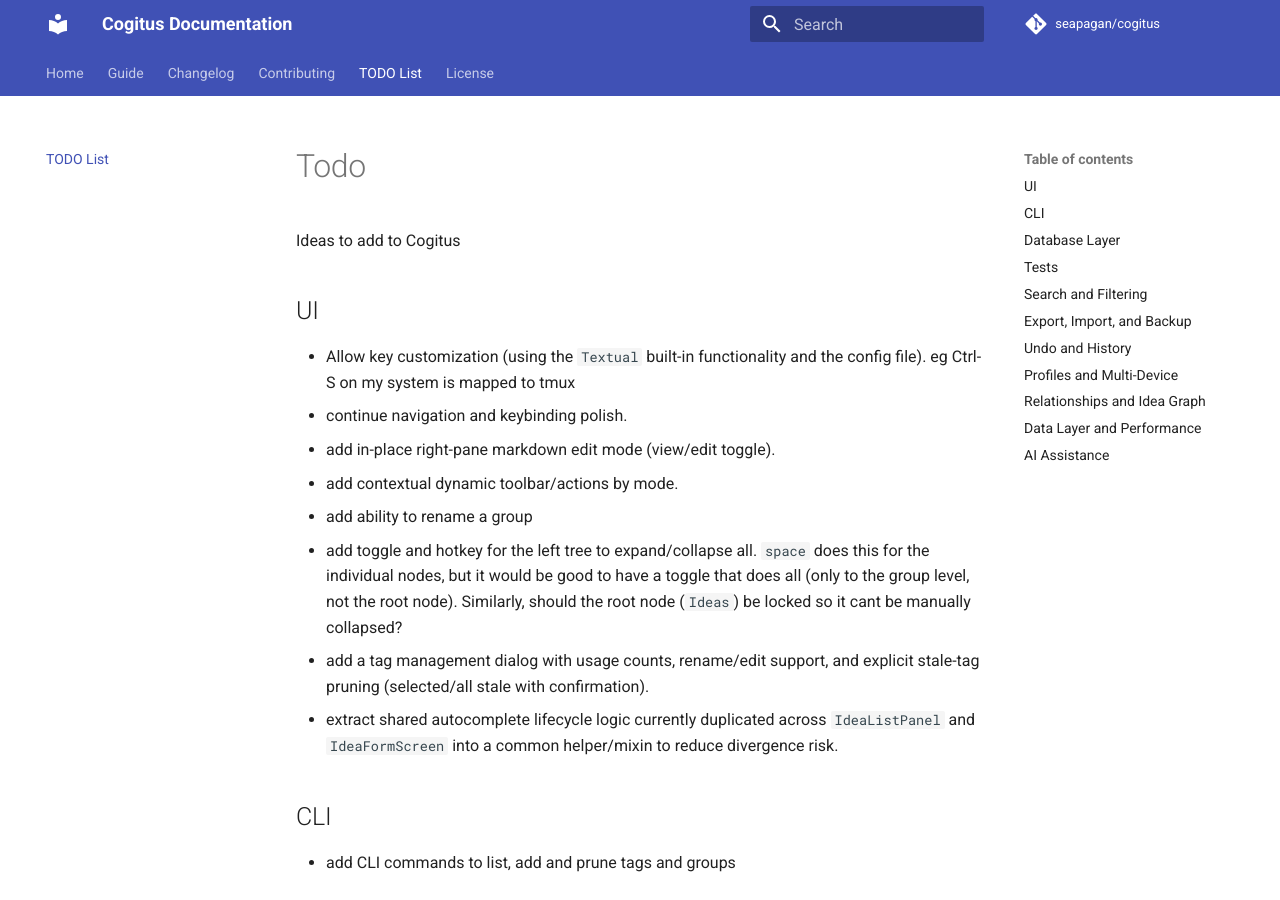
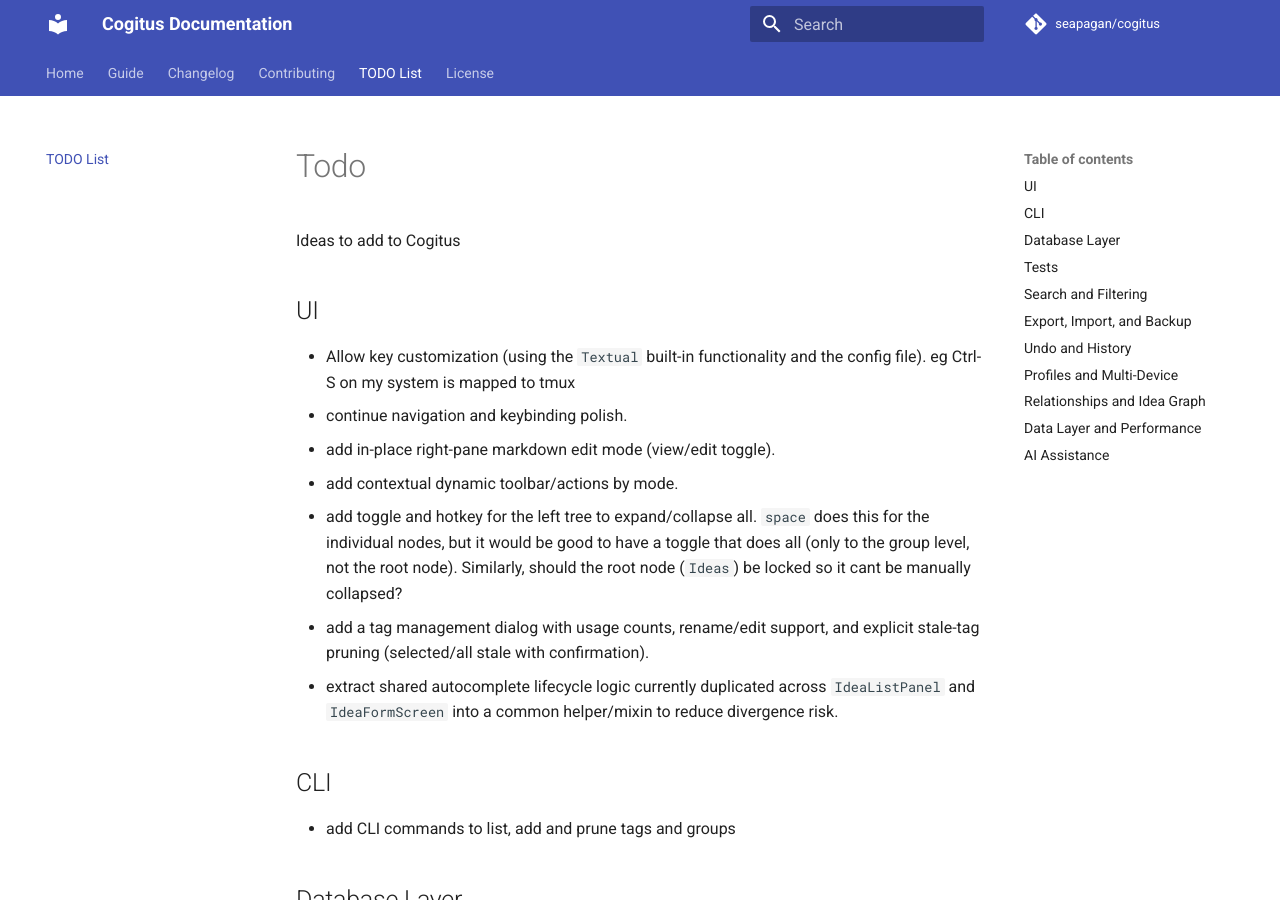
Before and after one commit to seapagan/cogitus, an MkDocs documentation site: the page built from docs/project/todo.md, in a window 1280 px wide and 900 px high. Built offline with MkDocs 1.6.1 and Material for MkDocs 9.7.7, drawn with Linux system fonts in a browser that asks for light colours; comment, search, counter and statistics services are not loaded.

Commit message:
update TODO.md
Signed-off-by: Grant Ramsay <seapagan@gmail.com>

```diff
--- a/TODO.md
+++ b/TODO.md
@@ -9,7 +9,6 @@
 - continue navigation and keybinding polish.
 - add in-place right-pane markdown edit mode (view/edit toggle).
 - add contextual dynamic toolbar/actions by mode.
-- add ability to rename a group
 - add toggle and hotkey for the left tree to expand/collapse all. `space` does
   this for the individual nodes, but it would be good to have a toggle that does
   all (only to the group level, not the root node). Similarly, should the root
```
